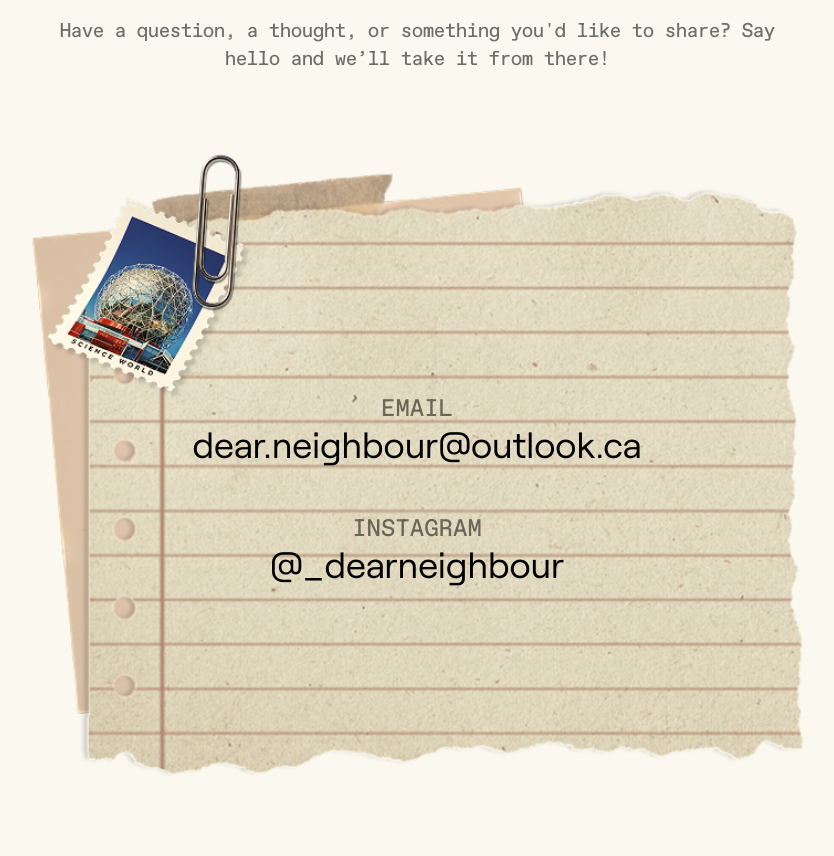
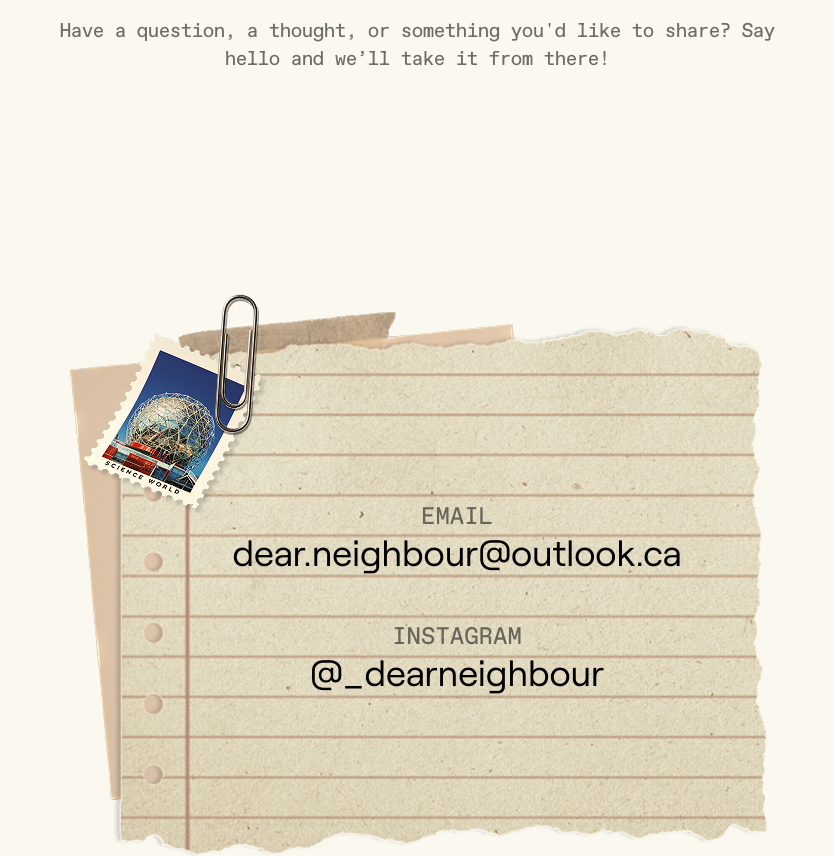
Before and after one commit to tinaduo/dear-neighbour, a Next.js app: page /contact in a window 1280 px wide. Shown: the part 280-1136 px from the top of the page, without its empty margins (223-1057 px from the left). Built offline with nearby package versions, Linux system fonts and the light colour scheme.

Commit message:
fix contact page divs

```diff
--- a/src/app/contact/page.tsx
+++ b/src/app/contact/page.tsx
@@ -14,13 +14,9 @@ export default function Services() {
                         Have a question, a thought, or something you'd like to share? Say hello and we’ll take it from there!
                     </p>
                 </section>
-
-
                 <section className="flex flex-col items-center space-y-8">
-                    <div className="relative h-screen">
-                        <img src="/images/postcards/sticky-note.png" alt="Sticky Note" className="absolute inset-0 scale-175 object-cover z-0" />
-                        <div className="relative z-10">
-                            <div className="flex flex-col items-center justify-center mt-32 space-y-4">
+                  <img src="/images/postcards/sticky-note.png" alt="Sticky Note" className=" " />
+                      <div className="flex flex-col items-center justify-center space-y-4 absolute top-195 pl-20">
                           <div>
                             <h6
                                 className="opacity-80 text-center justify-center text-stone-900/75 text-2xl font-['FavoritMono']"
@@ -48,8 +44,6 @@ export default function Services() {
                                 </a>
                             </div>
                         </div>
-                            </div>
-                        </div>
                 </section>
             </main>
             <Footer />
```
Lines whose indentation alone changed are shown as unchanged.
